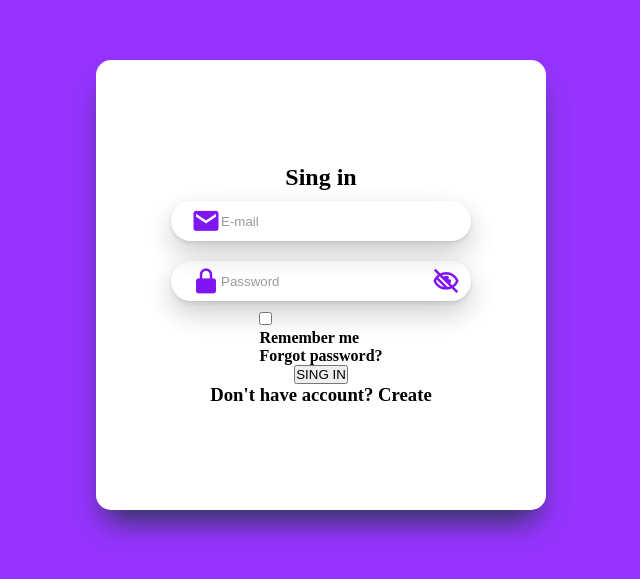
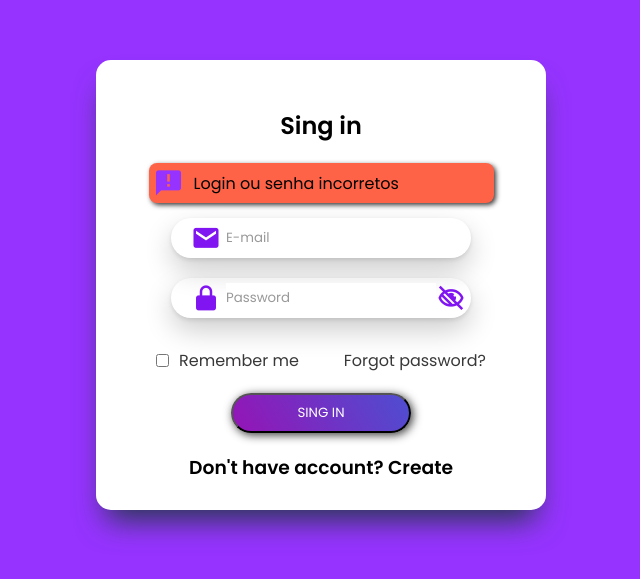
Before and after one commit to nawkya/aulaframeworks, an Angular app in the folder my-app/: page / in a window 1280 px wide. Shown: the part 115-694 px from the top of the page, without its empty margins (319-959 px from the left). Built offline with nearby package versions, Linux system fonts and the light colour scheme.

Commit message:
loginnovo03/04

```diff
--- a/my-app/src/app/components/login/login.component.css
+++ b/my-app/src/app/components/login/login.component.css
@@ -1,3 +1,30 @@
+@import url('https://fonts.googleapis.com/css2?family=Poppins:wght@100;200;300;400;500;600&display=swap');
+
+*{
+    font-family: 'Poppins', sans-serif;
+}
+
+
+
+h2 {
+    margin: 20px;
+}
+
+.error {
+    display: flex;
+    align-items: center;
+    gap: 10px;
+    background: tomato;
+    width: 345px;
+    padding: 5px;
+    border-radius: 8px;
+    box-shadow: 2px 2px 5px #383838;
+    margin-bottom: 5px;
+
+}
+
+
+
 .container {
     background: #9633FF;
     height:100vh ;
@@ -36,9 +63,41 @@
     border: none;
     width: 210px;
     color:#999;
+    height: 30px;
+    margin-left: 5px;
+    outline: none;
 }
 
 i {
     font-size: 30px;
     color: linear-gradient (#F1F5FF,#9734FF);
 }
+
+
+.remember {
+display: flex;
+justify-content: space-between;
+width: 330px;
+margin: 20px;
+}
+
+.remember div {
+    display: flex;
+    gap: 10px;
+}
+
+.remember a {
+    text-decoration: none;
+    color: #383838;
+}
+
+
+.button {
+    width: 180px;
+    height: 40px;
+    margin-bottom: 20px;
+    border-radius: 40px;
+    box-shadow: 2px 2px 10px #383838;
+    background: linear-gradient(60deg, rgb(149, 20, 182), rgb(78, 78, 209));
+    color: white;
+}
--- a/my-app/src/app/components/login/login.component.html
+++ b/my-app/src/app/components/login/login.component.html
@@ -1,6 +1,11 @@
 <div class="container">
     <div class="login">
         <h2> Sing in</h2>
+         <div class="error">
+            <i class='bx bxs-comment-error' style='color:#9633ff'  ></i>
+         <span>Login ou senha incorretos</span>
+        </div>
+
         <div class="input">
             <i class='bx bxs-envelope' style='color:#8115f1' ></i>
             <input type="text" name="login" id="login" value="E-mail">
@@ -14,15 +19,17 @@
 
 
         <div class="remember">
+
             <div>
                 <input type="checkbox" name="remember" id="remember" />
-                <h4>Remember me</h4>
+                <a href="#">Remember me</a>
             </div>
-            <h4>Forgot password?</h4>
+
+            <a href="#">Forgot password?</a>
         </div>
 
 
-        <button> SING IN</button>
+        <button class="button"> SING IN</button>
         <h3>Don't have account? Create</h3>
 
 
--- a/my-app/src/app/components/login/login.component.ts
+++ b/my-app/src/app/components/login/login.component.ts
@@ -6,5 +6,6 @@ import { Component } from '@angular/core';
   styleUrls: ['./login.component.css']
 })
 export class LoginComponent {
+  isError= false;
 
 }
```
